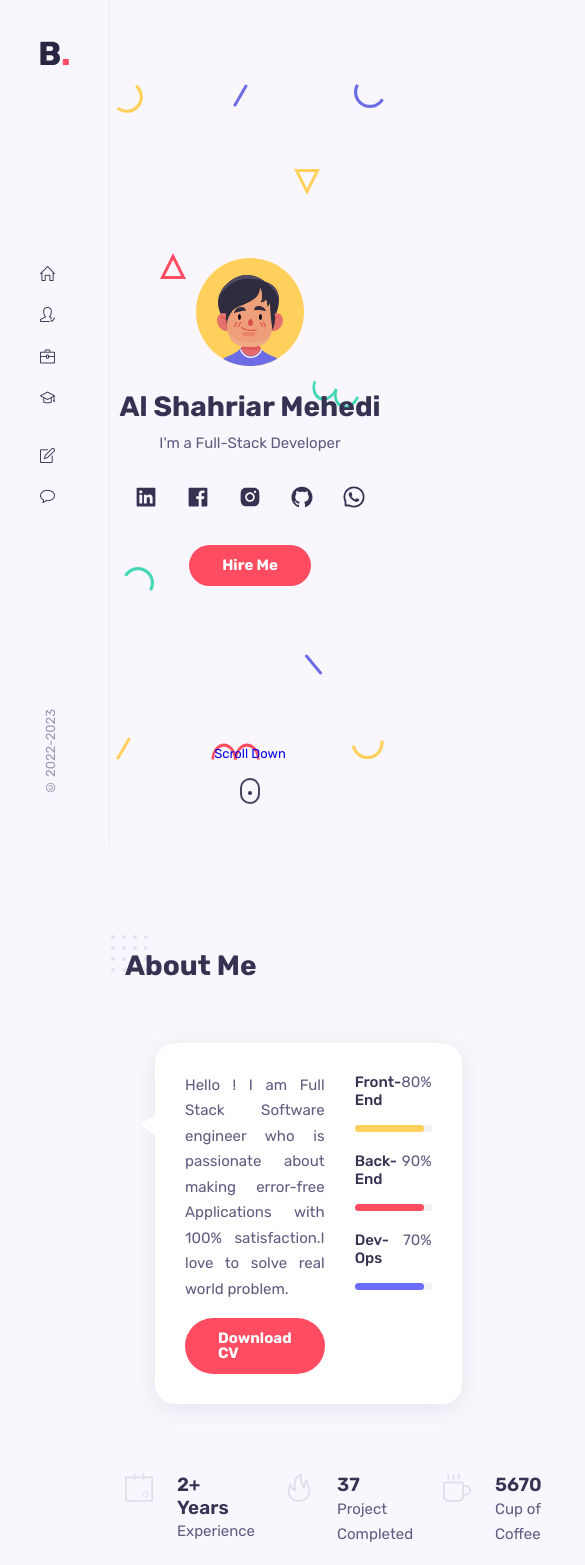
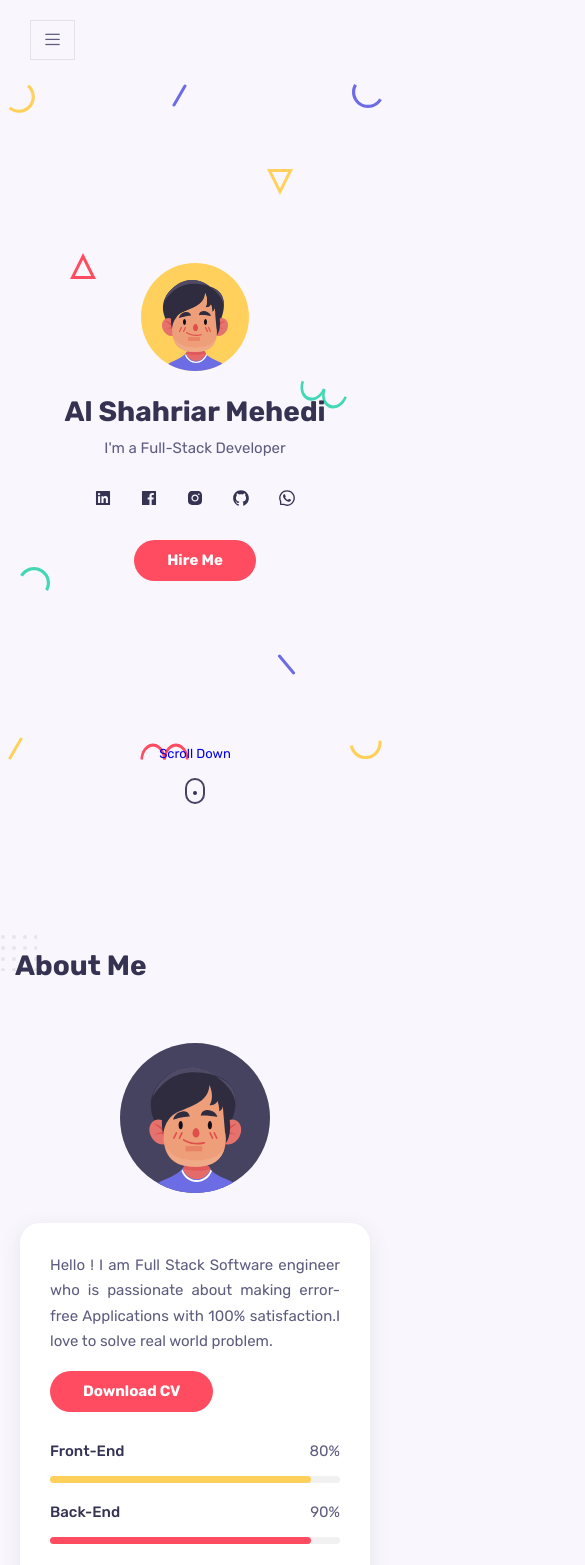
Before and after one commit to brainshahriar/porfolio-final-yt, a React (Create React App) app: page / in a window 390 px wide. Shown: the top 1565 px of the page, 585 px wide, since content can reach past the window. Built offline with nearby package versions, Linux system fonts and the light colour scheme; some icons are missing.

Commit message:
mobile responsive

```diff
--- a/src/App.scss
+++ b/src/App.scss
@@ -6,3 +6,8 @@
   margin-left: auto;
   margin-right: auto;
 }
+@media screen and (max-width: 1024px){
+  .main{
+    margin-left: 0;
+  }
+}
--- a/src/components/About/about.scss
+++ b/src/components/About/about.scss
@@ -81,3 +81,42 @@
 .about__title {
     font-size: 1.185rem;
 }
+@media screen and (max-width: 1024px){
+    .about__container{
+      grid-template-columns: 720px;
+      justify-content: center;
+      row-gap: 1.875rem;
+    }
+    .about__data::before{
+        border-left: 10px solid transparent;
+        border-right: 10px solid transparent;
+        border-bottom: 10px solid transparent;
+        left: 45%;
+        top: -20px;
+    }
+    .about__img{
+        justify-self: center;
+    }
+    .about__box{
+        flex-direction: column;
+        row-gap: .5rem;
+        text-align: center;
+    }
+  }
+  @media screen and (max-width: 768px){
+    .about__container{
+        grid-template-columns: 350px;
+    }
+    .about__data::before{
+        left: 47%;
+    }
+    .about__data{
+        grid-template-columns: 1fr;
+        row-gap: 1.875rem;
+    }
+    .about__boxes{
+        grid-template-columns: repeat(2,150px);
+        row-gap: 1.875rem;
+        justify-content: center;
+    }
+  }
--- a/src/components/Home/home.scss
+++ b/src/components/Home/home.scss
@@ -133,3 +133,8 @@
     bottom: 10%;
     right: 2%;
 }
+@media screen and (max-width: 1024px){
+    .home__social-link{
+      font-size: 1.125rem;
+    }
+  }
--- a/src/components/Resume/resume.scss
+++ b/src/components/Resume/resume.scss
@@ -44,3 +44,19 @@
     font-size: var(--h3-font-size);
     margin: 0.5rem 0;
 }
+
+@media screen and (max-width: 1024px){
+    .resume__container{
+        grid-template-columns: 450px;
+        justify-content: center;
+        row-gap: 1.875rem;
+    }
+    .timeline__item::before{
+        left: 2px;
+    }
+}
+@media screen and (max-width: 576px){
+    .resume__container{
+        grid-template-columns: 1fr;
+    }
+}
--- a/src/components/Services/service.scss
+++ b/src/components/Services/service.scss
@@ -42,3 +42,15 @@
 .services__card:nth-child(2) .services__description {
   color: var(--text-color);
 }
+@media screen and (max-width: 1024px){
+  .services__container{
+      grid-template-columns: repeat(2,330px);
+      justify-content: center;
+      row-gap: 1.875rem;
+  }
+}
+@media screen and (max-width: 768px){
+  .services__container{
+      grid-template-columns: 310px;
+  }
+}
--- a/src/components/Sidebar/Sidebar.js
+++ b/src/components/Sidebar/Sidebar.js
@@ -1,11 +1,12 @@
-import React from 'react';
-import Logo from '../../assets/logo.svg'
-import './sidebar.scss'
+import React from "react";
+import Logo from "../../assets/logo.svg";
+import "./sidebar.scss";
 
 const Sidebar = () => {
   return (
+    <>
       <aside className="aside">
-            <a href="#home" className='nav__logo'>
+        <a href="#home" className="nav__logo">
           <img src={Logo} alt="" />
         </a>
         <nav className="nav">
@@ -38,27 +39,25 @@ const Sidebar = () => {
               </li>
               <li className="nav__item">
                 <a href="#home" className="nav__link">
-                                <i className="icon-note">
-
-                                </i>
+                  <i className="icon-note"></i>
                 </a>
               </li>
               <li className="nav__item">
                 <a href="#home" className="nav__link">
-                                <i className="icon-bubble">
-
-                                </i>
+                  <i className="icon-bubble"></i>
                 </a>
               </li>
             </ul>
           </div>
         </nav>
         <div className="nav__footer">
-                <span className="copyright">
-                    &copy; 2022-2023
-                </span>
+          <span className="copyright">&copy; 2022-2023</span>
         </div>
       </aside>
+      <div className="nav__toogle">
+        <i className="icon-menu"></i>
+      </div>
+    </>
   );
 };
 
--- a/src/components/Sidebar/sidebar.scss
+++ b/src/components/Sidebar/sidebar.scss
@@ -32,3 +32,22 @@
     transform: rotate(-180deg);
     writing-mode: vertical-rl;
 }
+.nav__toogle{
+    position: fixed;
+    top: 1.25rem;
+    left: 1.875rem;
+    cursor: pointer;
+    height: 40px;
+    width: 45px;
+    background-color: var(--body-color);
+    border: 1px solid #e8dfec;
+    display: flex;
+    justify-content: center;
+    align-items: center;
+    z-index: 1;
+}
+@media screen and (max-width: 1024px){
+    .aside{
+      left: -110px;
+    }
+  }
```
Lines whose indentation alone changed are shown as unchanged.
